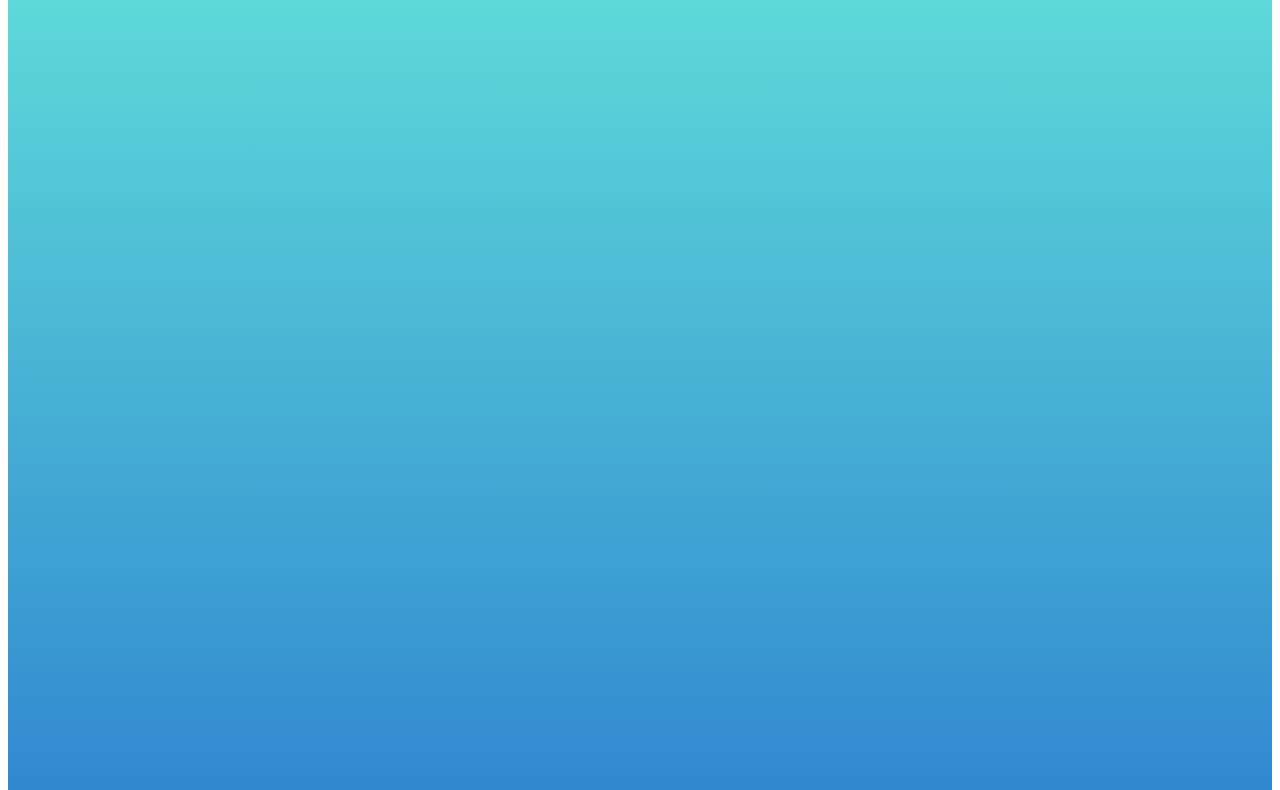
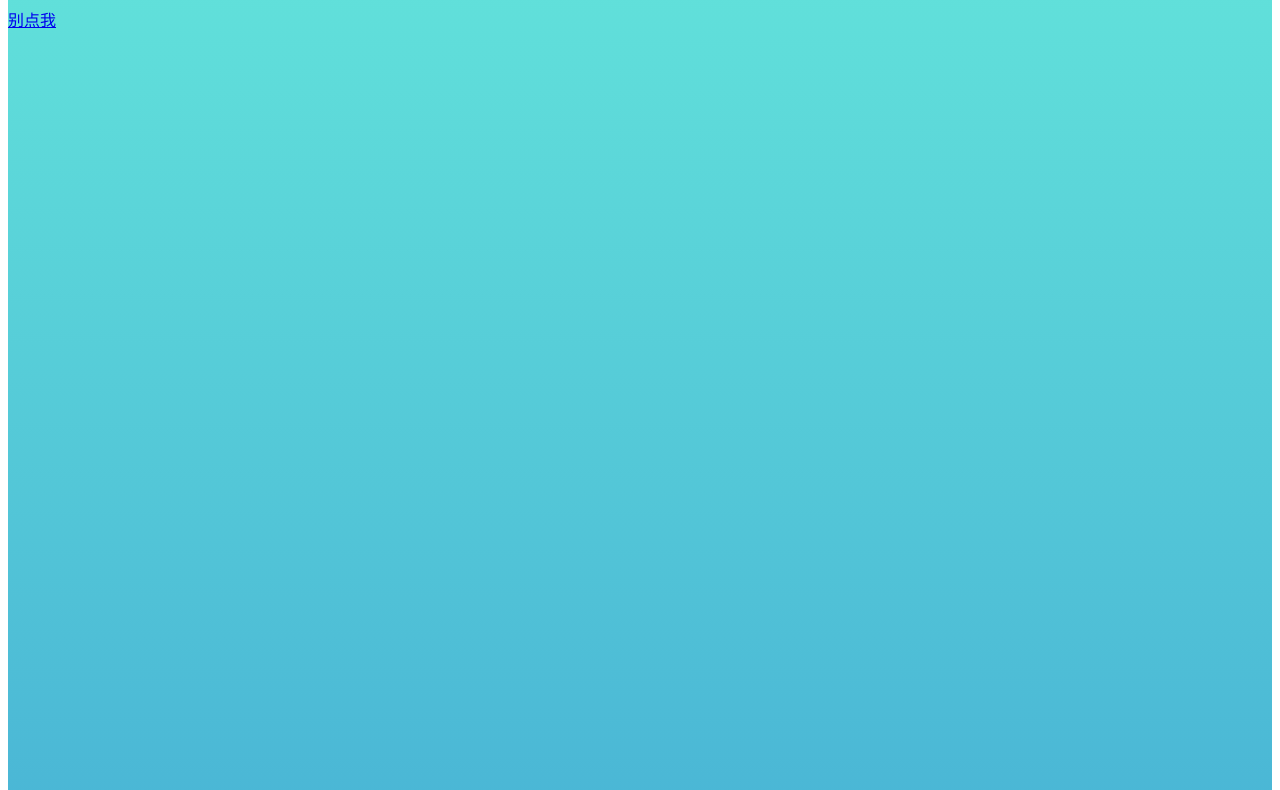
Before and after one commit to rrrRex-pages/rrrRex-pages.github.io, a plain HTML site: page zh-hans.html in a window 1280 px wide. Shown: the part 149-939 px from the top of the page. Drawn offline with Linux system fonts and the light colour scheme.

Commit message:
更新 zh-hans.html

```diff
--- a/zh-hans.html
+++ b/zh-hans.html
@@ -5,7 +5,7 @@
 <title>rrrRex 的网站</title>
     <style>
 #grad1 {
-    height: 1000px;
+    height: 2000px;
     background-image: linear-gradient(#64e6db, #2d80cf);
 }
     </style>
@@ -15,6 +15,7 @@
 <div id="grad1">
     <h1>欢迎来到 rrrRex 的网站！</h1>
     <h1>这里将会展示 rrrRex 的一些作品，以及一些个人信息。</h1>
+				<a href="donotclickmenum1"> 别点我 </a>
 </div>
 
 </body>
```
